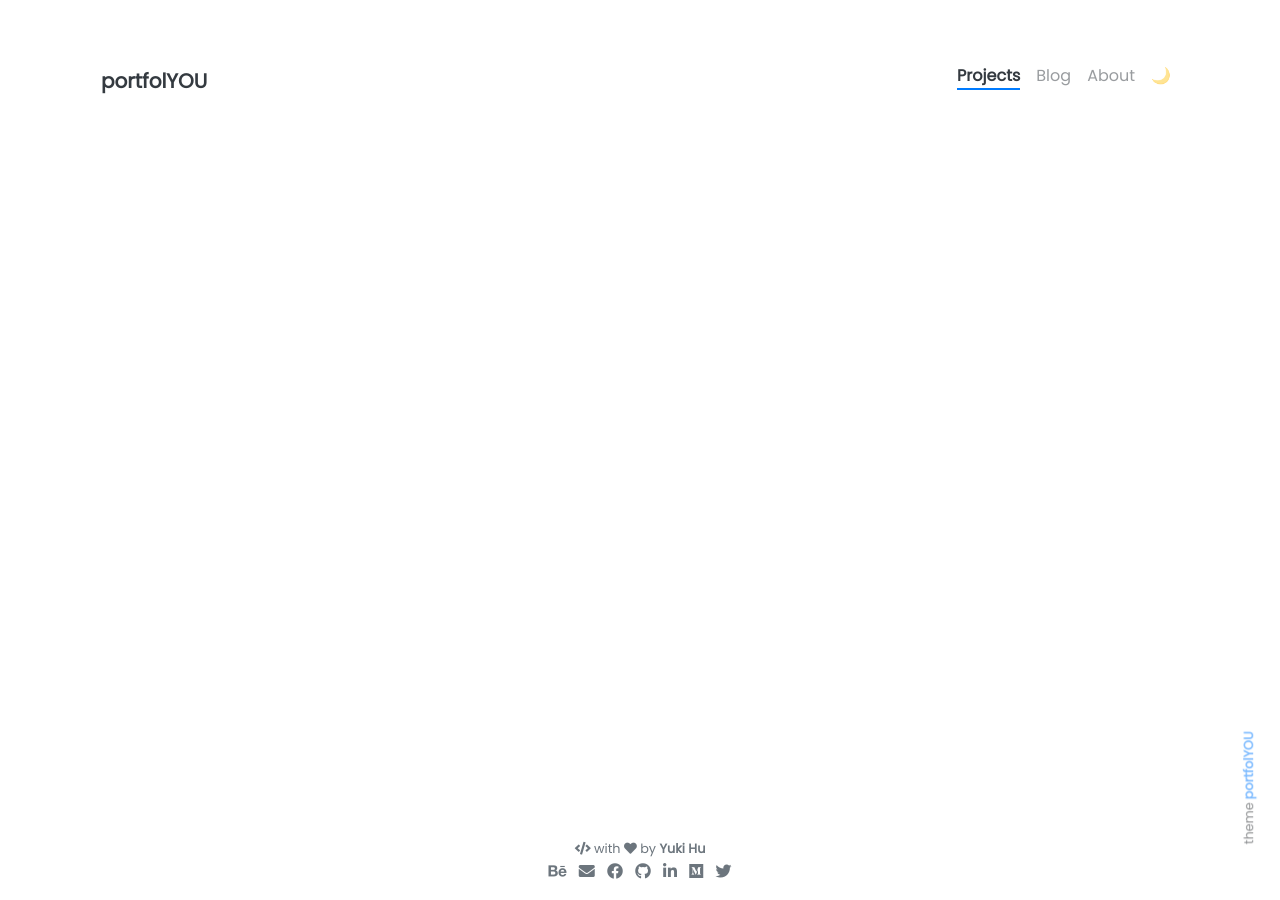
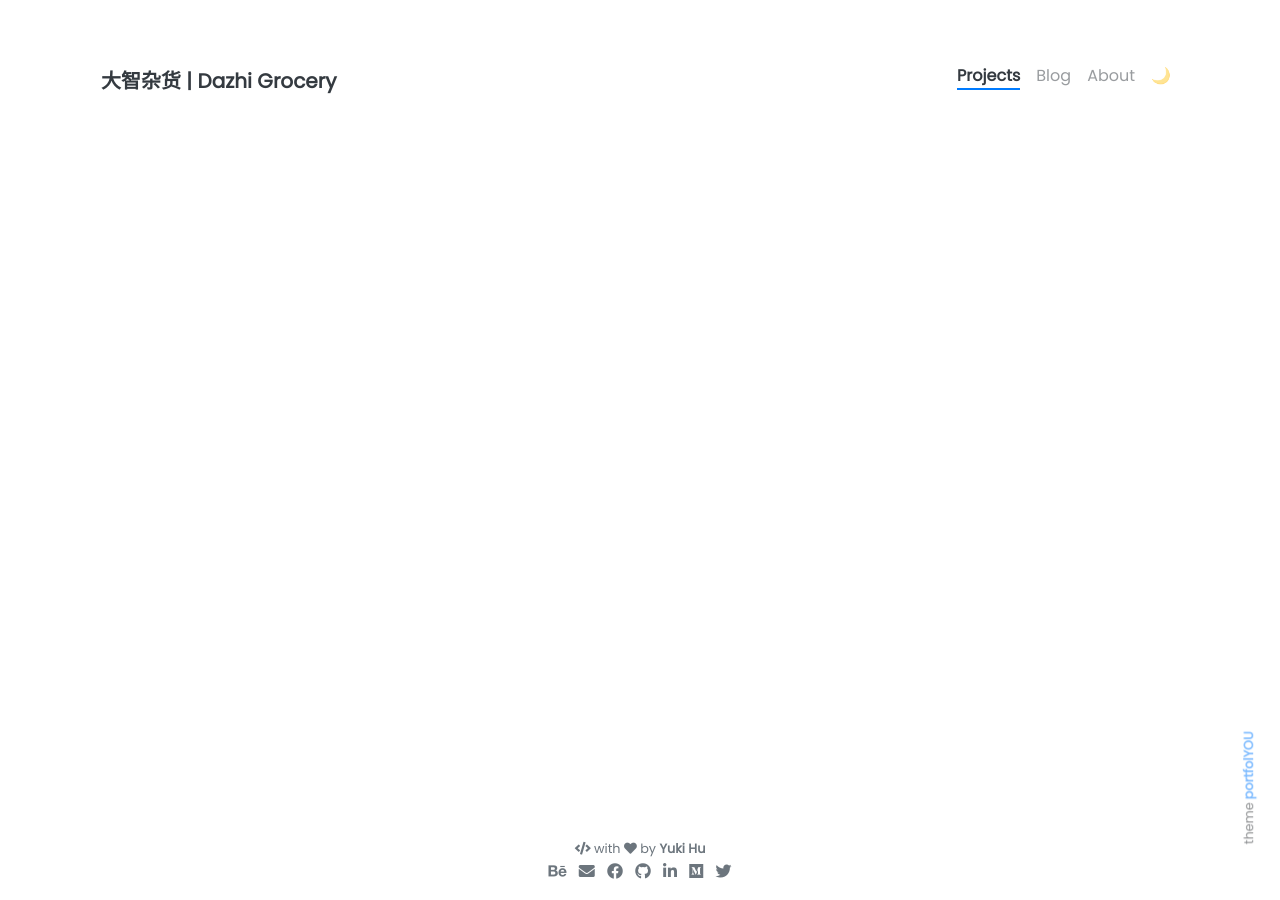
Before and after one commit to yukihuyt/yukihuyt.github.io, a Jekyll site: the page built from _projects/(4) VVG on GitHub.md, in a window 1280 px wide. Built offline with Jekyll 4.4.1, drawn with Linux system fonts in a browser that asks for light colours; nearby versions of some CDN libraries.

Commit message:
Update _config.yml

```diff
--- a/_config.yml
+++ b/_config.yml
@@ -1,9 +1,7 @@
 ### Site Settings ###
-title               : portfolYOU
+title               : 大智杂货 | Dazhi Grocery
 description         : >-
-                      I turn coffee :coffee: into code,
-                      use tabs over spaces
-                      and never broke production.
+                      这里是大智杂货：测试
 baseurl             : ""                     # Change to empty quotes if you are hosting your site at <your-username>.github.io directly
 repository          : yukihuyt/yukihuyt.github.io     # Change to <your-username>/<your-username>.github.io (or remove it if you don't need remote projects)
 # remote_theme        : YoussefRaafatNasry/portfolYOU
```
